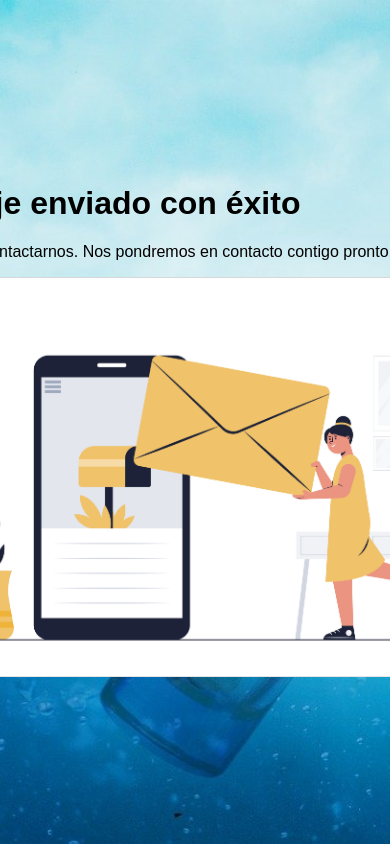
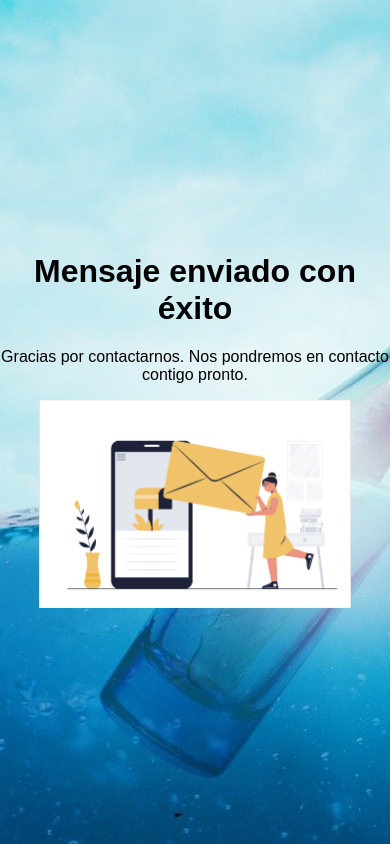
Before and after one commit to frenoux-juan/contacto, a Django app: template formulario1/templates/success.html in a window 390 px wide; the page is wider, and only the part inside the window is pictured. Run offline with Django 3.2, Linux system fonts and the light colour scheme; the template is opened without the code that fills it, so the values that code supplies are empty.

Commit message:
puse responsive el formulario de envio

```diff
--- a/static/formulario1/css/styles.css
+++ b/static/formulario1/css/styles.css
@@ -79,7 +79,7 @@ button[type="submit"] {
 
 /* Media query para dispositivos móviles */
 @media (max-width: 768px) {
-    .card {
+    .card  {
         width: 100%;
         padding: 10px; /* Reducir el padding en dispositivos móviles si es necesario */
     }
@@ -90,4 +90,18 @@ button[type="submit"] {
     form textarea {
         width: calc(100% - 15px); /* Ajustar el ancho máximo de los campos en dispositivos móviles */
     }
+
+    .todo_formulario{
+        display: flexbox;
+        align-content: center;
+        text-align: center;
+    }
+
+
+    .todo_formulario img{
+        height: 80%;
+        width: 80%;
+
+
+    }
 }
```
